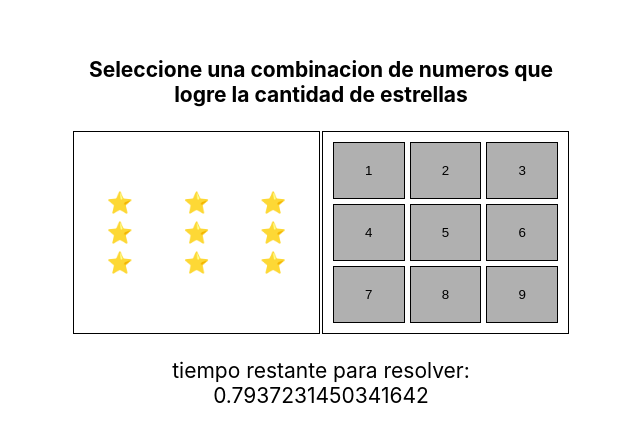
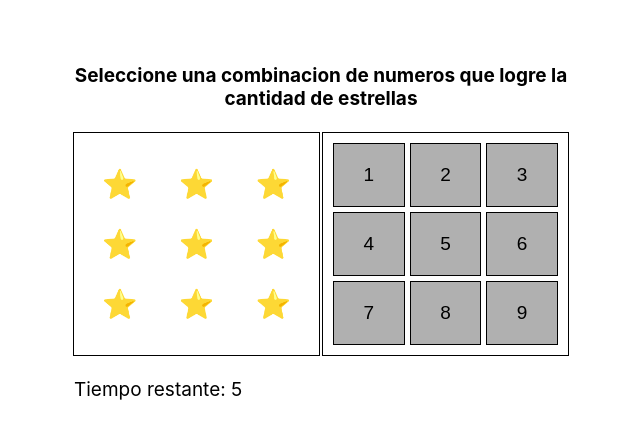
Before and after one commit to tomifrongi/match-game-react, a React app in the folder star-match-game/: page / in a window 1280 px wide. Shown: the part 184-626 px from the top of the page, without its empty margins (319-959 px from the left). Built offline with nearby package versions, Linux system fonts and the light colour scheme.

Commit message:
added first implementation of timer

```diff
--- a/star-match-game/src/App.css
+++ b/star-match-game/src/App.css
@@ -1,7 +1,6 @@
 .App {
   text-align: center;
 }
-
 
 .App-header {
   min-height: 100vh;
@@ -9,7 +8,7 @@
   flex-direction: column;
   align-items: center;
   justify-content: center;
-  font-size: calc(5px + 2vmin);
+  font-size: calc(3px + 2vmin);
   color: black;
   padding: calc(2vmin)
 }
@@ -28,20 +27,23 @@ tbody td {
 
 .numberButton {
   border: 1px solid black;
-  text-align: center;
+  font-size: calc(3px + 2vmin);
   padding: 20px;
   cursor: pointer;
   background: rgb(176, 176, 176);
 }
 
-.gridNumber{
+.starIcon {
+  font-size: 1.5em;
+  padding: 10px;
+}
+
+.gridCustom{
   display: grid;
   grid-template-columns: repeat(3, 1fr);
   gap: 5px;
 }
 
-.gridStar{
-  display: grid;
-  grid-template-columns: repeat(3, 1fr);
-  gap: 5px;
+.timer{
+  text-align: left !important;
 }
--- a/star-match-game/src/App.tsx
+++ b/star-match-game/src/App.tsx
@@ -1,11 +1,14 @@
 import React, { useState } from "react";
-import logo from "./logo.svg";
 import "./App.css";
+import Timer from "./Timer.js";
 
 function App() {
   const [numbers, setNumbers] = useState(
     Array.from({ length: 9 }, (_, i) => i + 1)
   );
+
+  const enableTimer = true
+  const gameState = "playing"
 
   const handleClick = (number: number) => {
     console.log(`Clicked ${number}`);
@@ -39,16 +42,16 @@ function App() {
           <tbody>
             <tr>
               <td>
-                <div className="gridStar">
+                <div className="gridCustom">
                   {starsToShow.map((star) => (
-                    <span key={star} role="img" aria-label="star">
+                    <span className="starIcon" key={star} aria-label="star">
                       ⭐
                     </span>
                   ))}
                 </div>
               </td>
               <td>
-                <div className="gridNumber">
+                <div className="gridCustom">
                   {numbers.map((number) => (
                     <button
                       key={number}
@@ -63,9 +66,11 @@ function App() {
             </tr>
           </tbody>
           <tfoot>
-            <td colSpan={2}>
-              <p>tiempo restante para resolver: {Math.random()}</p>
-            </td>
+            <tr>
+              <td colSpan={2}>
+                <Timer start={enableTimer} state={gameState} />
+              </td>
+            </tr>
           </tfoot>
         </table>
       </header>
--- /dev/null
+++ b/star-match-game/src/Timer.js
@@ -0,0 +1,40 @@
+import React, { useState, useEffect } from "react";
+import "./App.css";
+
+function Timer({ start, state}) {
+    const [time, setTime] = useState(10);
+
+    useEffect(() => {
+      let intervalId;
+
+      if (start && time > 0) {
+        intervalId = setInterval(() => {
+          setTime((time) => {
+            if (time === 1) {
+              clearInterval(intervalId);
+              return 0;
+            } else {
+              return time - 1;
+            }
+          });
+        }, 1000);
+      } else if (!start) {
+        clearInterval(intervalId);
+      }
+
+      return () => clearInterval(intervalId);
+    }, [start, time]);
+
+    if(state === "win"){
+        return <p className="timer">¡Felicitaciones, ha ganado el juego! 🎉</p>;
+    }
+    else if (start && time !== 0) {
+      return <p className="timer">Tiempo restante: {time}</p>;
+    } else if (!start) {
+      return null;
+    }else {
+      return <p className="timer">Ha perdido el juego 😢</p>;
+    }
+  }
+
+export default Timer;
```
